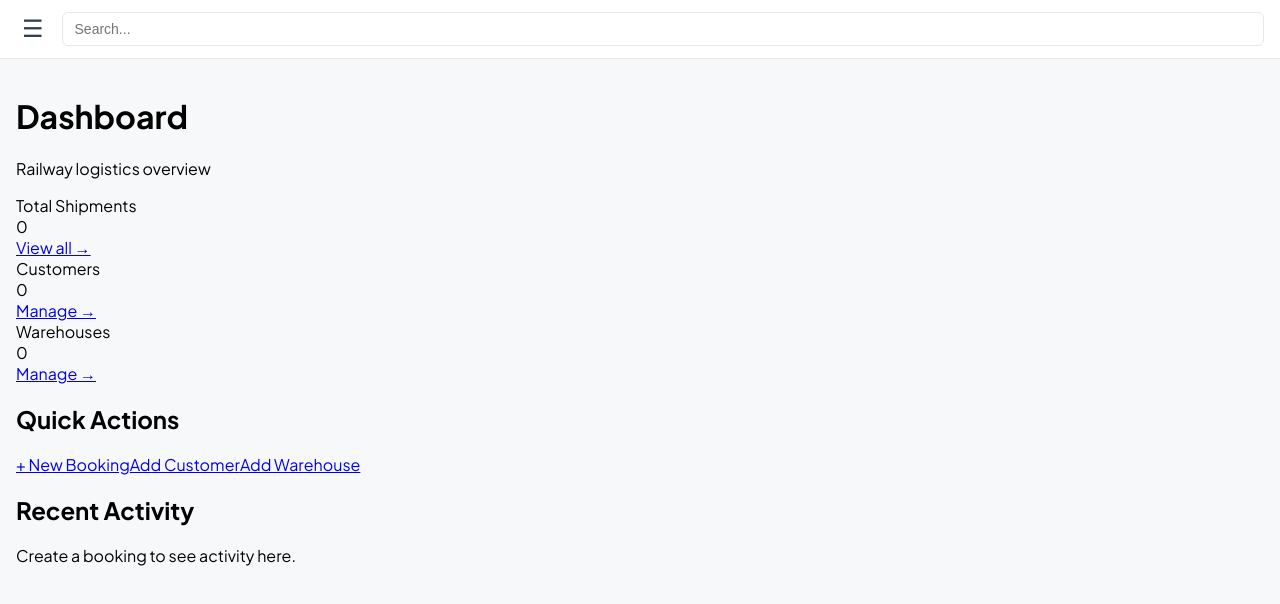
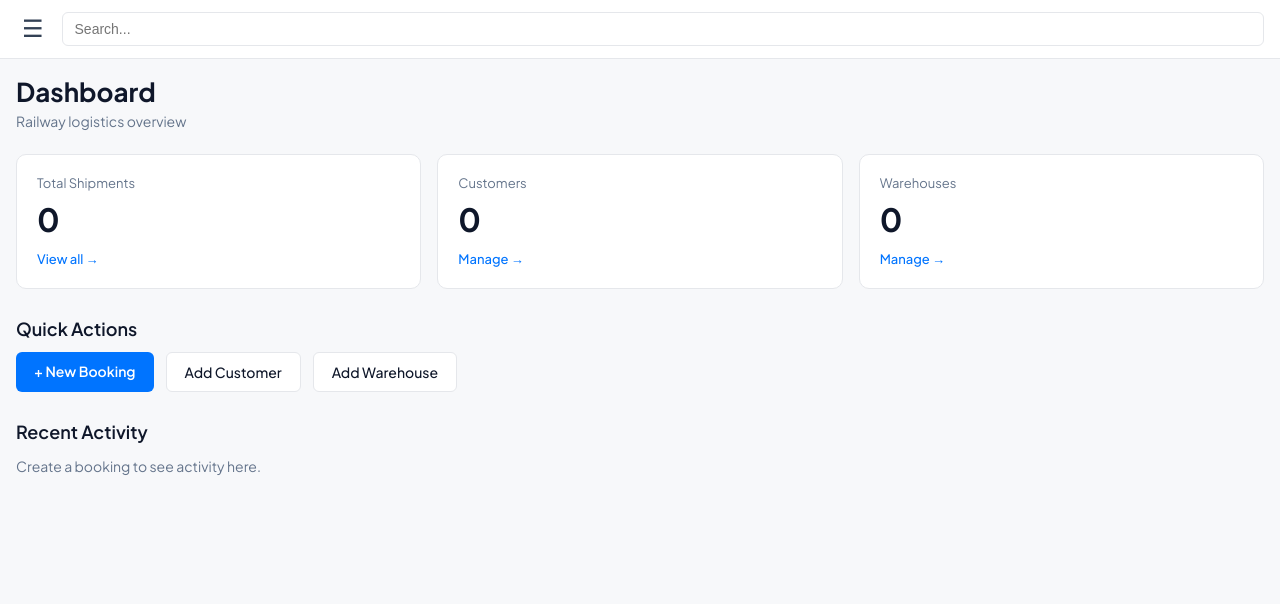
Before and after one commit to ab-shipzy/shipzy-railways, a Next.js app: page / in a window 1280 px wide. Shown: the top 604 px of the page. Built offline with nearby package versions, Linux system fonts and the light colour scheme; no server answers.

Commit message:
Fix dashboard and booking with inline styles for clean sectioned layout

```diff
--- a/app/page.js
+++ b/app/page.js
@@ -4,57 +4,51 @@ import { useState, useEffect } from 'react';
 import Link from 'next/link';
 
 export default function Dashboard() {
-  const [stats, setStats] = useState({ customers: 0, warehouses: 0, shipments: 0 });
+  const [counts, setCounts] = useState({ shipments: 0, customers: 0, warehouses: 0 });
 
   useEffect(() => {
     Promise.all([
+      fetch('/api/shipments').then(r => r.json()),
       fetch('/api/customers').then(r => r.json()),
       fetch('/api/warehouses').then(r => r.json()),
-      fetch('/api/shipments').then(r => r.json()),
-    ]).then(([c, w, s]) => {
-      setStats({ customers: c.length, warehouses: w.length, shipments: s.length });
-    });
+    ]).then(([s, c, w]) => setCounts({ shipments: s.length, customers: c.length, warehouses: w.length }));
   }, []);
+
+  const card = { background: '#fff', border: '1px solid #e5e7eb', borderRadius: 10, padding: 20, flex: 1, minWidth: 180 };
+  const link = { color: '#0074ff', fontSize: 13, textDecoration: 'none', fontWeight: 500 };
 
   return (
     <div>
-      <div className="mb-8">
-        <h1 className="text-2xl font-bold text-slate-800">Dashboard</h1>
-        <p className="text-slate-500 text-sm mt-1">Railway logistics overview</p>
-      </div>
+      <h1 style={{ fontSize: 26, fontWeight: 700, color: '#0f172a', margin: '0 0 4px' }}>Dashboard</h1>
+      <p style={{ color: '#64748b', fontSize: 14, margin: '0 0 24px' }}>Railway logistics overview</p>
 
-      <div className="grid grid-cols-1 md:grid-cols-3 gap-5 mb-8">
-        <div className="card p-5">
-          <div className="text-xs font-medium text-slate-500 uppercase tracking-wide">Total Shipments</div>
-          <div className="text-3xl font-bold text-slate-800 mt-2">{stats.shipments}</div>
-          <Link href="/shipments" className="text-xs text-blue-600 mt-3 inline-block">View all →</Link>
+      <div style={{ display: 'flex', gap: 16, flexWrap: 'wrap', marginBottom: 28 }}>
+        <div style={card}>
+          <p style={{ margin: 0, fontSize: 13, color: '#64748b' }}>Total Shipments</p>
+          <p style={{ margin: '8px 0', fontSize: 32, fontWeight: 700, color: '#0f172a' }}>{counts.shipments}</p>
+          <Link href="/shipments" style={link}>View all →</Link>
         </div>
-        <div className="card p-5">
-          <div className="text-xs font-medium text-slate-500 uppercase tracking-wide">Customers</div>
-          <div className="text-3xl font-bold text-slate-800 mt-2">{stats.customers}</div>
-          <Link href="/customers" className="text-xs text-blue-600 mt-3 inline-block">Manage →</Link>
+        <div style={card}>
+          <p style={{ margin: 0, fontSize: 13, color: '#64748b' }}>Customers</p>
+          <p style={{ margin: '8px 0', fontSize: 32, fontWeight: 700, color: '#0f172a' }}>{counts.customers}</p>
+          <Link href="/customers" style={link}>Manage →</Link>
         </div>
-        <div className="card p-5">
-          <div className="text-xs font-medium text-slate-500 uppercase tracking-wide">Warehouses</div>
-          <div className="text-3xl font-bold text-slate-800 mt-2">{stats.warehouses}</div>
-          <Link href="/warehouses" className="text-xs text-blue-600 mt-3 inline-block">Manage →</Link>
+        <div style={card}>
+          <p style={{ margin: 0, fontSize: 13, color: '#64748b' }}>Warehouses</p>
+          <p style={{ margin: '8px 0', fontSize: 32, fontWeight: 700, color: '#0f172a' }}>{counts.warehouses}</p>
+          <Link href="/warehouses" style={link}>Manage →</Link>
         </div>
       </div>
 
-      <div className="grid grid-cols-1 lg:grid-cols-2 gap-5">
-        <div className="card p-5">
-          <h2 className="font-semibold text-slate-800 mb-4">Quick Actions</h2>
-          <div className="space-y-2">
-            <Link href="/booking" className="block px-4 py-3 bg-blue-50 text-blue-700 rounded-lg text-sm font-medium hover:bg-blue-100">+ New Booking</Link>
-            <Link href="/customers" className="block px-4 py-3 bg-slate-50 text-slate-700 rounded-lg text-sm font-medium hover:bg-slate-100">Add Customer</Link>
-            <Link href="/warehouses" className="block px-4 py-3 bg-slate-50 text-slate-700 rounded-lg text-sm font-medium hover:bg-slate-100">Add Warehouse</Link>
-          </div>
-        </div>
-        <div className="card p-5">
-          <h2 className="font-semibold text-slate-800 mb-4">Recent Activity</h2>
-          <p className="text-sm text-slate-500">Create a booking to see activity here.</p>
-        </div>
+      <h2 style={{ fontSize: 18, fontWeight: 600, color: '#0f172a', marginBottom: 12 }}>Quick Actions</h2>
+      <div style={{ display: 'flex', gap: 12, flexWrap: 'wrap', marginBottom: 28 }}>
+        <Link href="/booking" style={{ background: '#0074ff', color: '#fff', padding: '10px 18px', borderRadius: 6, textDecoration: 'none', fontWeight: 600, fontSize: 14 }}>+ New Booking</Link>
+        <Link href="/customers" style={{ background: '#fff', border: '1px solid #e5e7eb', color: '#0f172a', padding: '10px 18px', borderRadius: 6, textDecoration: 'none', fontWeight: 500, fontSize: 14 }}>Add Customer</Link>
+        <Link href="/warehouses" style={{ background: '#fff', border: '1px solid #e5e7eb', color: '#0f172a', padding: '10px 18px', borderRadius: 6, textDecoration: 'none', fontWeight: 500, fontSize: 14 }}>Add Warehouse</Link>
       </div>
+
+      <h2 style={{ fontSize: 18, fontWeight: 600, color: '#0f172a', marginBottom: 8 }}>Recent Activity</h2>
+      <p style={{ color: '#64748b', fontSize: 14 }}>Create a booking to see activity here.</p>
     </div>
   );
 }
```
